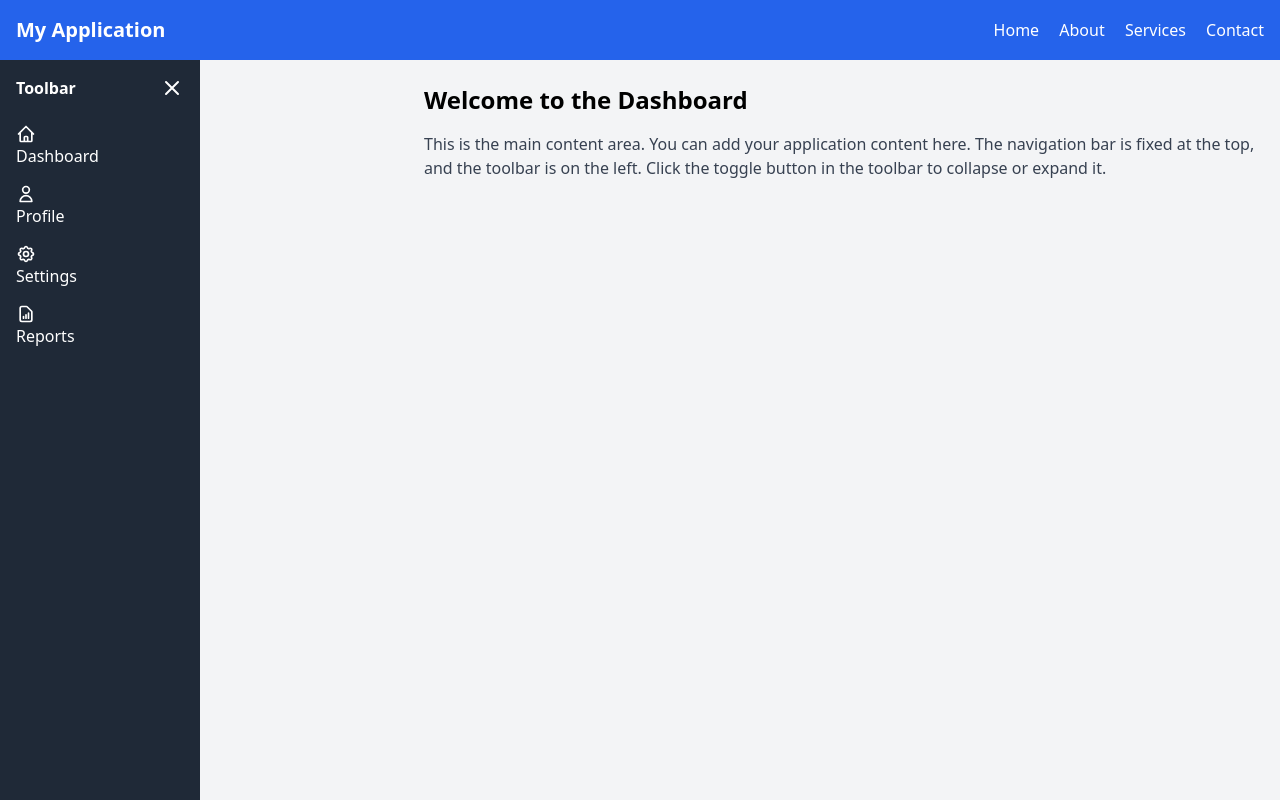
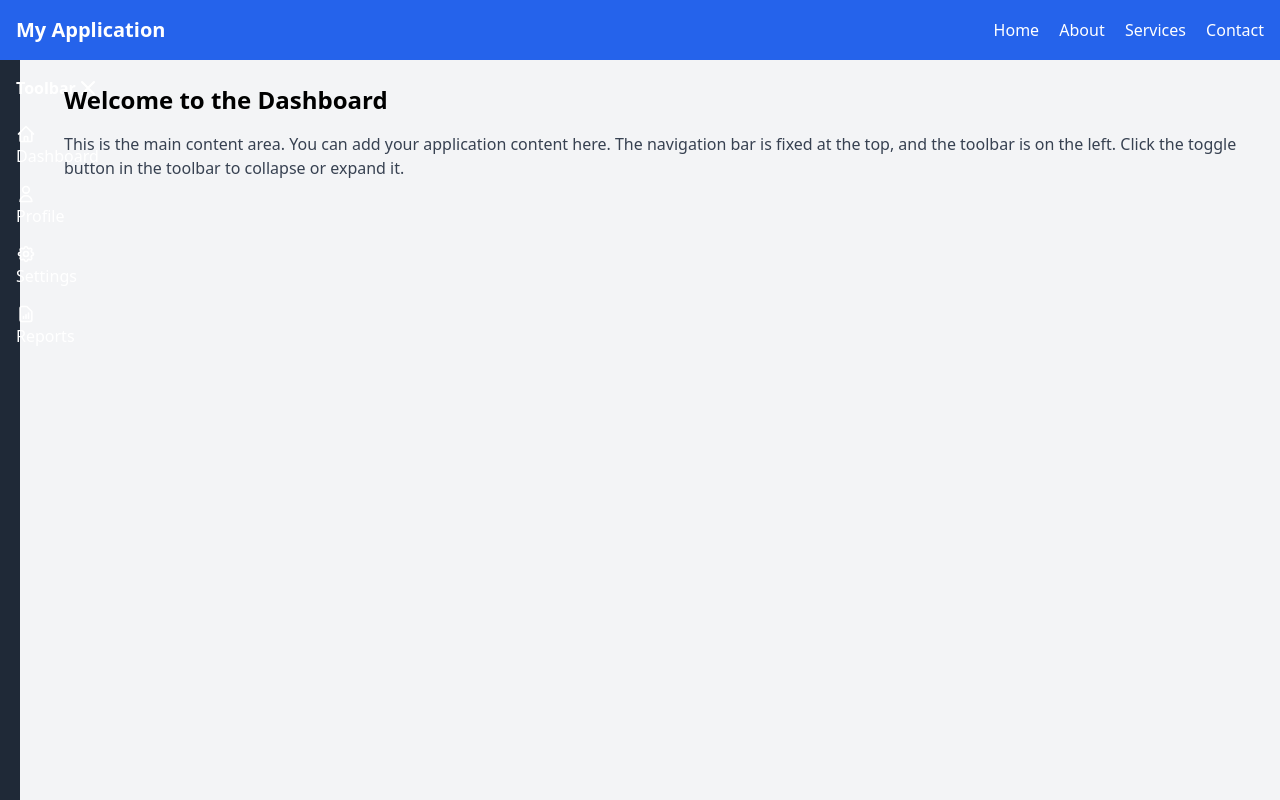
Before and after one commit to tsigafoos/doodledog, a plain HTML site: page templates/index.html in a window 1280 px wide. Drawn offline with nearby package versions, Linux system fonts and the light colour scheme.

Commit message:
css change

```diff
--- a/templates/index.html
+++ b/templates/index.html
@@ -18,7 +18,7 @@
             width: 64px;
         }
         #sidebar:not(.collapsed) {
-            width: 200px;
+            width: 20px;
         }
         #content {
             margin-left: 20px;
@@ -28,7 +28,7 @@
             margin-left: 64px;
         }
         #sidebar:not(.collapsed) ~ #content {
-            margin-left: 200px;
+            margin-left: 20px;
         }
         /* Hide labels when collapsed */
         #sidebar.collapsed .nav-label {
```
